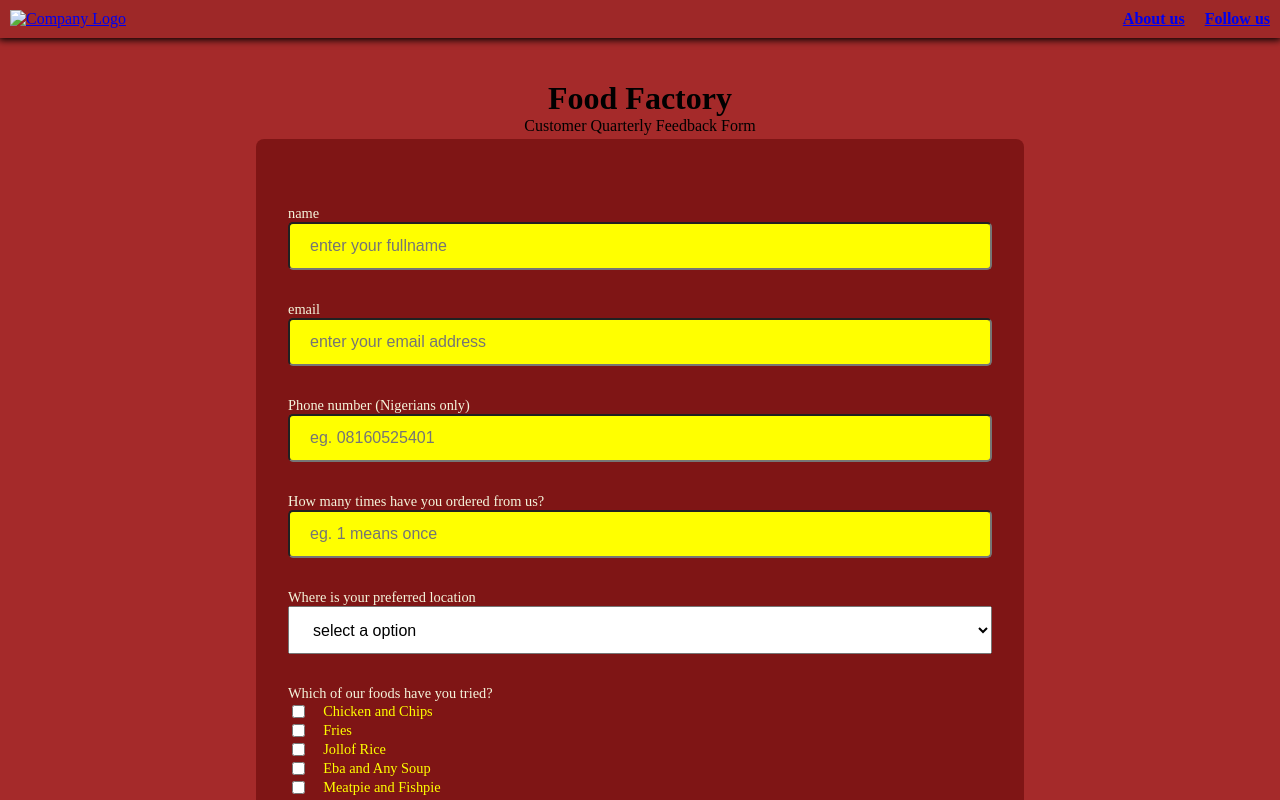
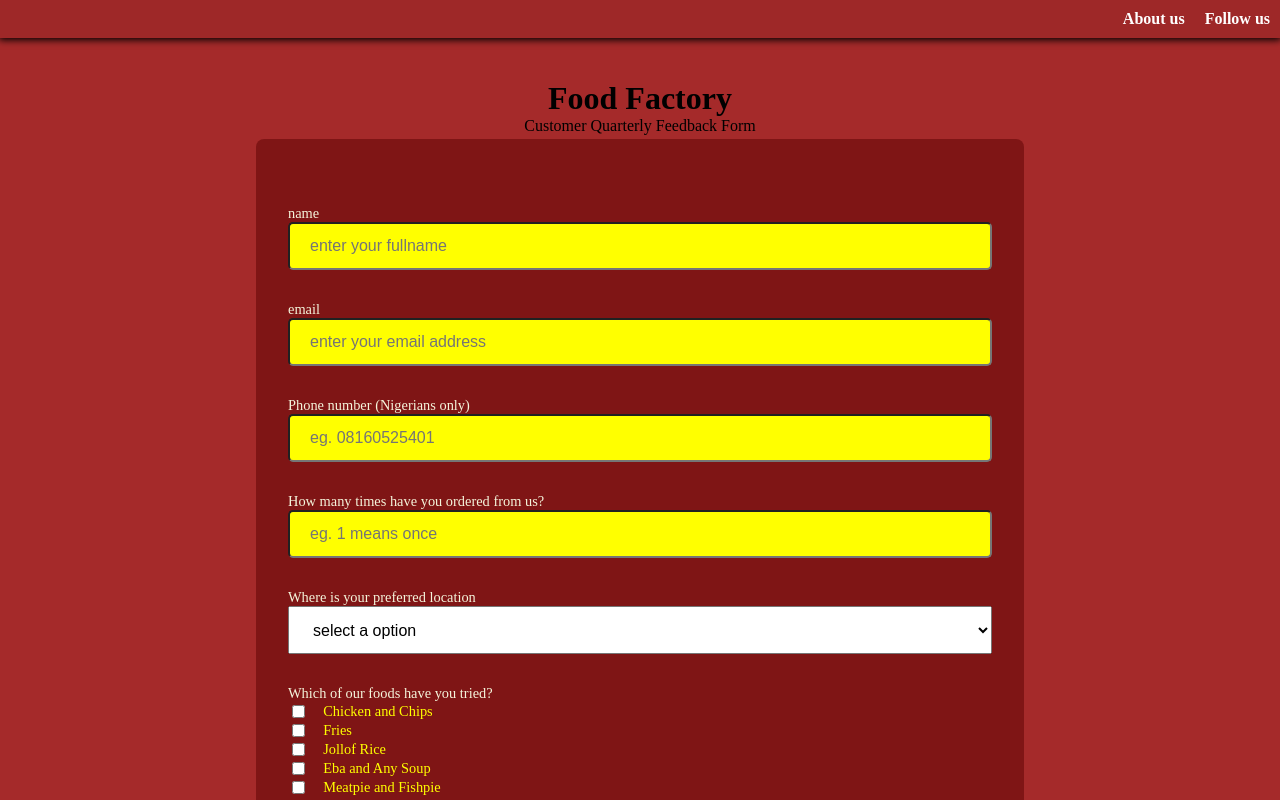
Before and after one commit to chuksdozie/survey-page, a plain HTML site: page index.html in a window 1280 px wide. Shown: the top 800 px of the page. Drawn offline with Linux system fonts and the light colour scheme.

Commit message:
final input, no comments yet

```diff
--- a/index.html
+++ b/index.html
@@ -6,7 +6,7 @@
         <head>
             <title>Food Factory Feedback</title>
             <nav>
-                <div class="comp-logo"><a href="#" id="logo"><img src="#" alt="Company Logo"></a></div>
+                <div class="comp-logo"><a href="#submit" id="logo"><img src="#" alt=""></a></div>
                 <div class="links"><a href="#"><h4>About us</h4></a>
                 <a href="#"><h4>Follow us</h4></a></div>
             </nav>
--- a/styles.css
+++ b/styles.css
@@ -33,11 +33,20 @@ nav {
   width: 100%;
   position: fixed;
   box-shadow: 0px 1px 7px 1px black;
+  color: azure;
 }
 
 .links {
   display: flex;
   flex-direction: row;
+  text-decoration: none;
+  color: azure;
+  font-weight: 400;
+}
+
+.links a {
+  color: white;
+  text-decoration: none;
 }
 
 .comp-logo {
@@ -152,3 +161,8 @@ textarea {
   border-width: 0px;
   background-color: rgba(0, 225, 0, 0.9);
 }
+
+#submit:hover {
+  color: rgba(112, 13, 13, 1);
+  background-color: yellow;
+}
```
